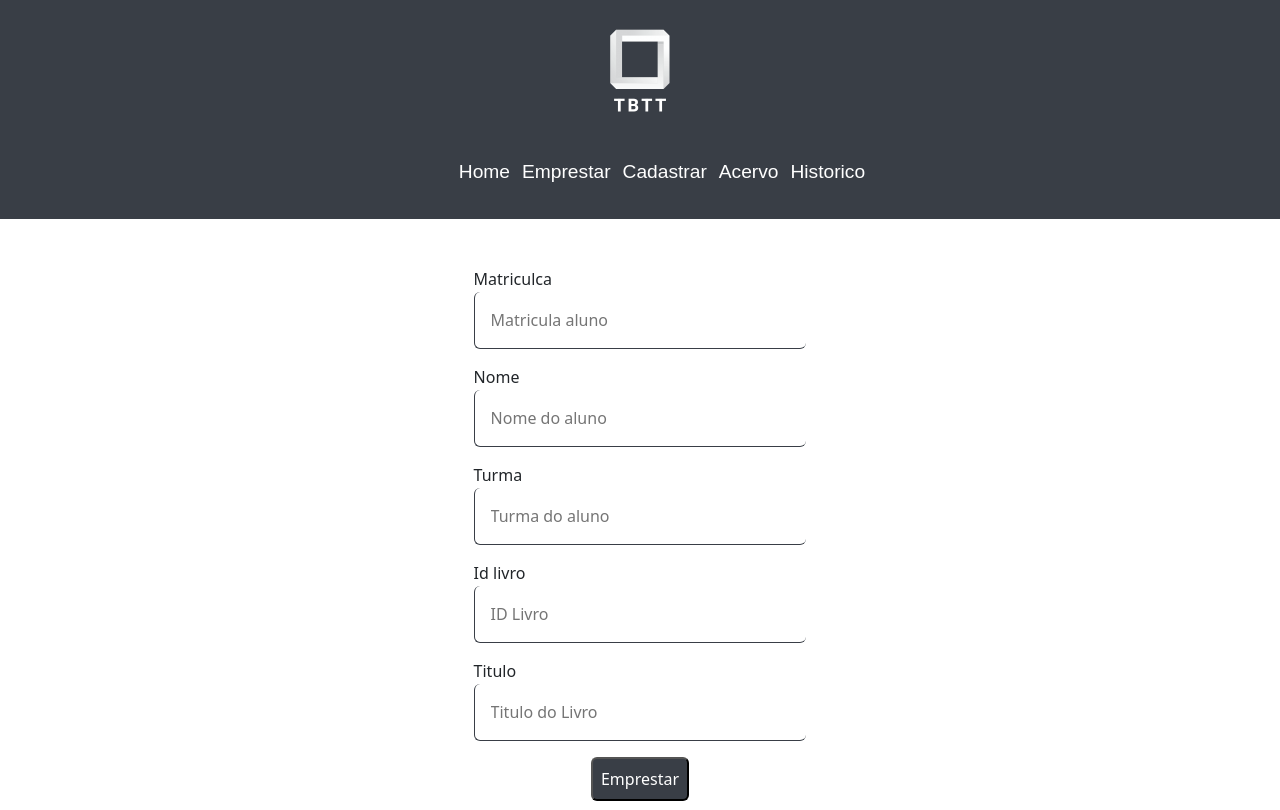
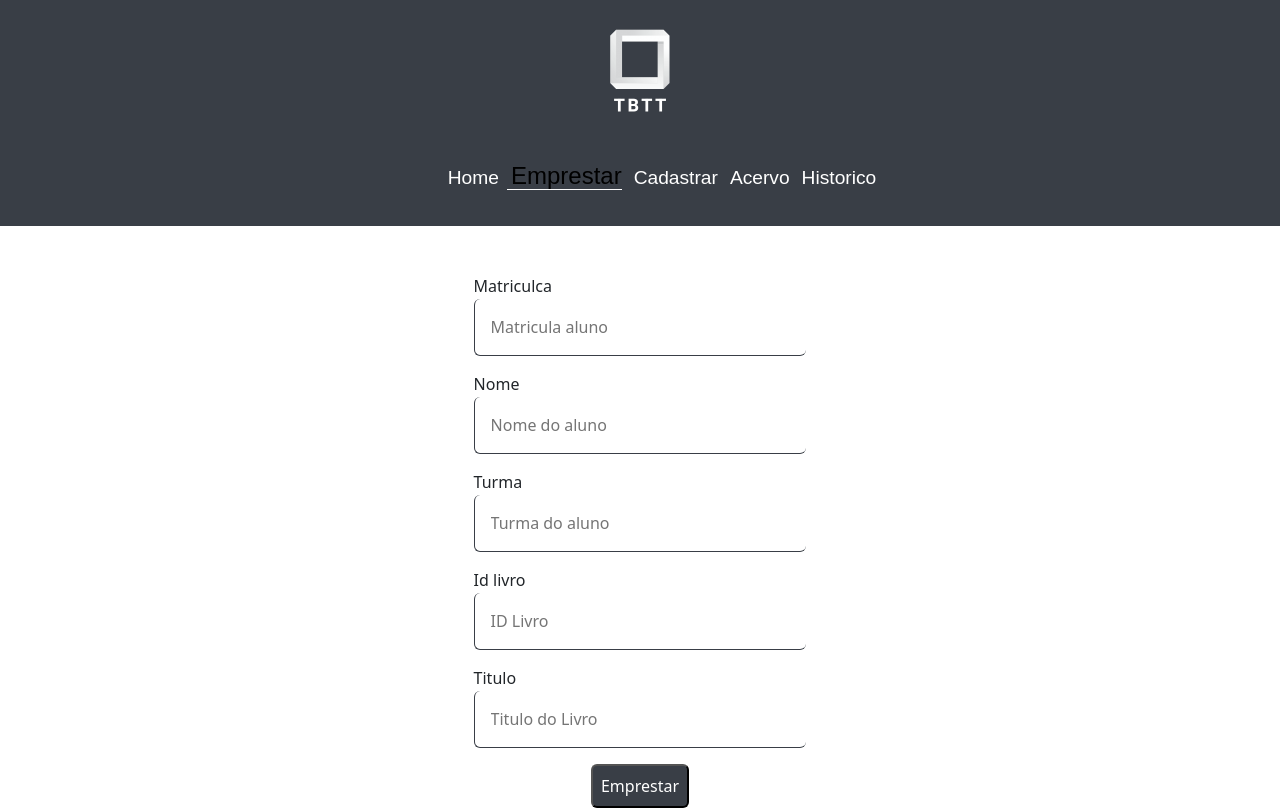
Before and after one commit to vitorAlbarado/TBTT, a React (Create React App) app: page /emprestar in a window 1280 px wide. Shown: the top 810 px of the page. Built offline with nearby package versions, Linux system fonts and the light colour scheme.

Commit message:
adicionando rotas para novas paginas

```diff
--- a/src/components/cabecalho/cabecalho.css
+++ b/src/components/cabecalho/cabecalho.css
@@ -34,7 +34,7 @@
  .menu{
  	box-sizing: border-box;
  }
- .menu a:hover,.home,.emprestar{
+ .menu a:hover, #home,#emprestar,#cadastrar,#acervo,#historico{
  	color: black;
  	transition: 0.51s all;
  	font-size: 1.5em;
@@ -43,6 +43,7 @@
 
  }
 
+
  .menu ul li{
  	margin-left: 0.5em;
  	display: inline;
--- a/src/components/cabecalho/index.tsx
+++ b/src/components/cabecalho/index.tsx
@@ -2,18 +2,22 @@ import   './cabecalho.css'
 import logo from '../../assets/img/logo.png'
 import { Link } from "react-router-dom";
 
-export default function Cabecalho(){
+interface Props{
+	ativo?:string
+}
+export default function Cabecalho(porps:Props){
+
     return(
         <header>
 			<section className='cabecalho'>
 			<h1><a href="#"><img src={logo} style={{width:"150px"}} alt="Logo da Empresa"/></a></h1>
 				<nav className='menu'>
 					<ul>
-						<li><Link to="/">Home</Link></li>
-						<li><Link to="/emprestar" >Emprestar</Link></li>
-						<li><Link to="./cadastrar.html" >Cadastrar</Link></li>
-						<li><Link to="./acervo.html" >Acervo</Link></li>
-						<li><Link to="./historico.html">Historico</Link></li>
+						<li><Link to="/" id={porps.ativo ==='home' ? porps.ativo:''}>Home</Link></li>
+						<li><Link to="/emprestar" id={porps.ativo ==='emprestar' ? porps.ativo:''}>Emprestar</Link></li>
+						<li><Link to="/cadastrar" id={porps.ativo ==='cadastrar' ? porps.ativo:''}>Cadastrar</Link></li>
+						<li><Link to="/acervo" id={porps.ativo ==='acervo' ? porps.ativo:''}>Acervo</Link></li>
+						<li><Link to="/historico"id={porps.ativo ==='historico' ? porps.ativo:''}>Historico</Link></li>
 					</ul>
 				</nav>
 			</section>
```
